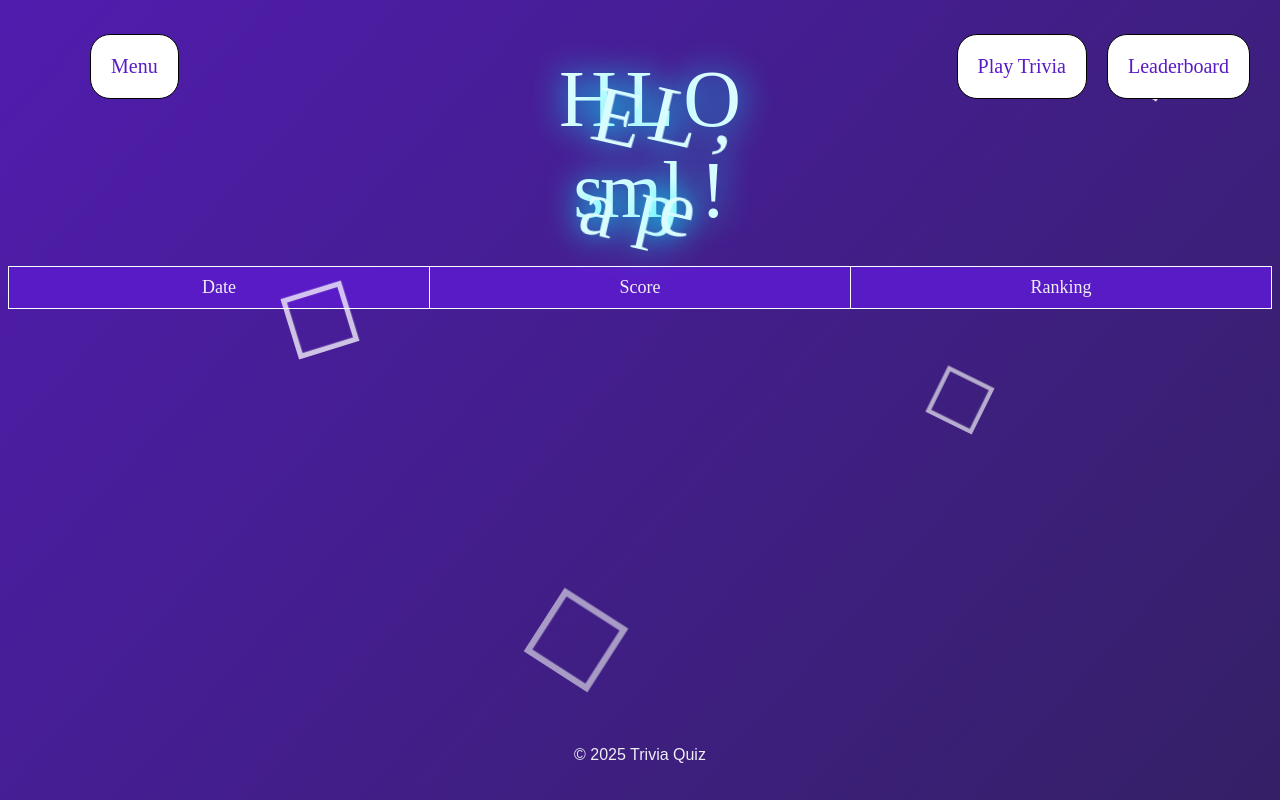
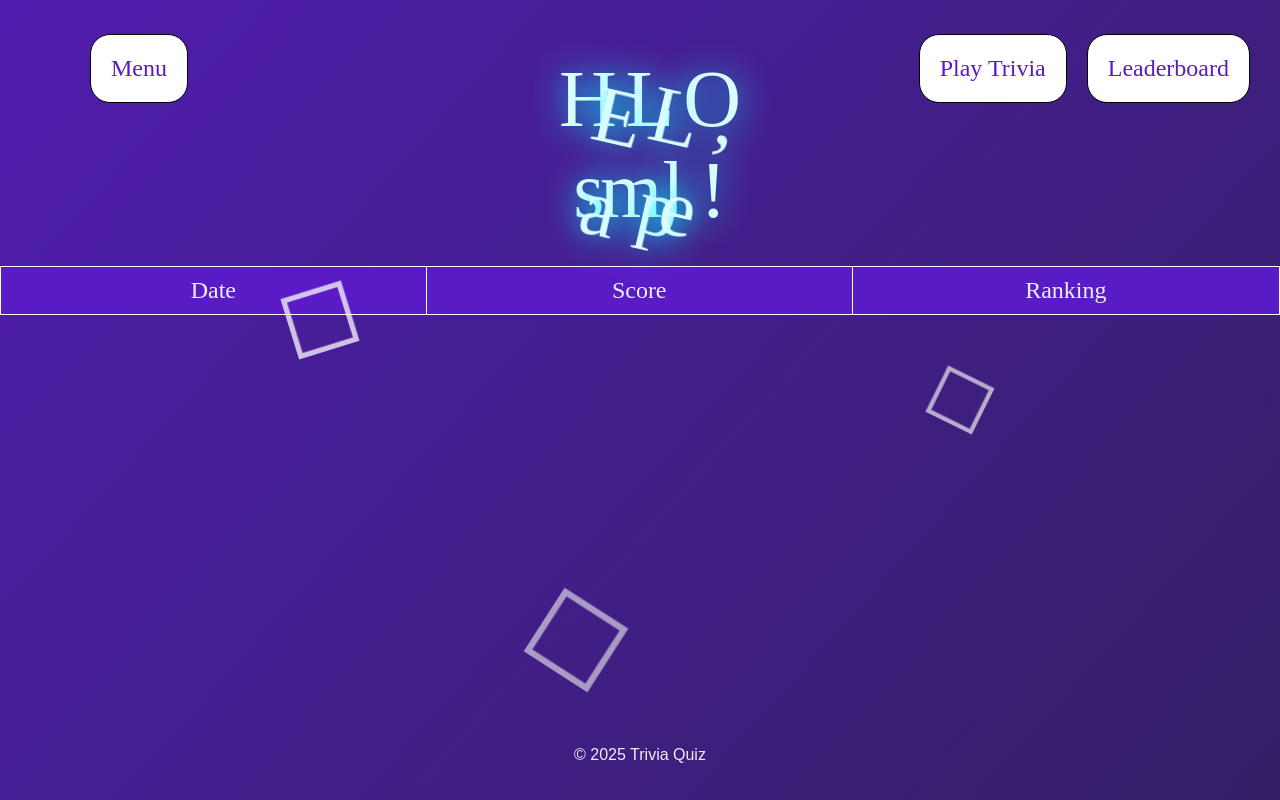
Before and after one commit to kdelpe/Quiz_App, a website: page client/html/profile.html in a window 1280 px wide. Drawn offline with Linux system fonts and the light colour scheme; no server answers; sample sign-in values are in the browser's storage; a web font is replaced by a local one.

Commit message:
leaderboard and profile styling match

```diff
--- a/client/css/leaderboard.css
+++ b/client/css/leaderboard.css
@@ -312,7 +312,7 @@ body {
     font-weight: 500;
     padding: 10px;
     text-align: center;
-    /* width: 40%; */
+    width: 40%;
 }
 
 .score-table td {
--- a/client/css/profile.css
+++ b/client/css/profile.css
@@ -328,7 +328,7 @@ body {
 .profile-nav-left #menu-btn {
   text-decoration: none;
   color: #591BC5;
-  font-size: 20px;
+  font-size: 24px;
   font-family: 'Liberty';
   font-weight: 500;
   padding: 20px;
@@ -350,7 +350,7 @@ body {
 button, .dropdown a {
   text-decoration: none;
   color: #591BC5;
-  font-size: 20px;
+  font-size: 24px;
   font-family: 'Liberty';
   font-weight: 500;
   padding: 20px;
@@ -372,7 +372,7 @@ button:hover, .dropdown a:hover {
 /* Dropdown styles */
 .dropdown {
   position: absolute;
-  top: 65px;
+  top: 80px;
   left: 50px;
   background:-moz-repeating-radial-gradient(50% 50%, circle, #FFF, #FFF 5px, #591BC5 5px, #591BC5 10px);
   border: 1px solid #ddd;
@@ -393,7 +393,7 @@ button:hover, .dropdown a:hover {
   padding: 20px;
   text-decoration: none;
   color: #591BC5;
-  font-size: 20px;
+  font-size: 24px;
   font-family: 'Liberty';
   display: block;
   border-radius: 20px;
@@ -554,11 +554,11 @@ header {
 
 .stats-table th, .stats-table td {
     border: 1px solid white;
-    padding: 10px 10px;
+    padding: 10px 20px;
     text-align: center;
     width: 400px;
     font-family: 'Liberty';
-    font-size: 18px;
+    font-size: 24px;
     font-weight: 500;
 }
 
```
